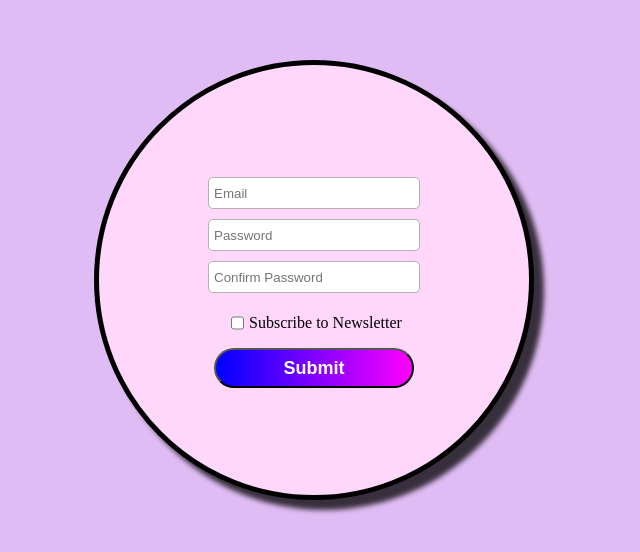
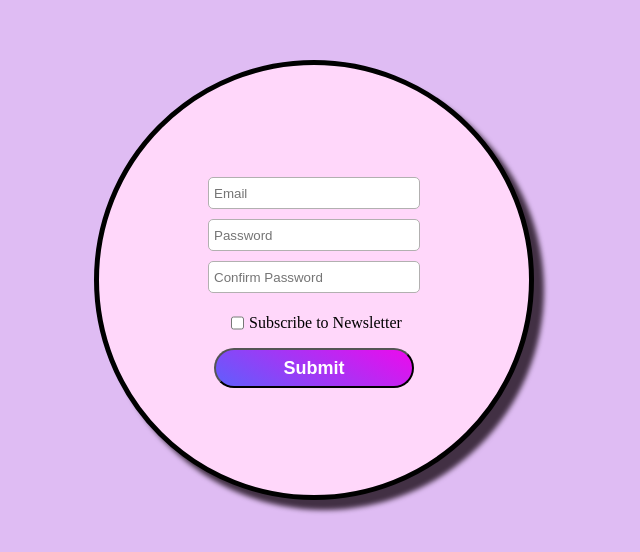
Before and after one commit to dmytrochupryna1/signup-form, a React (Vite) app: page / in a window 1280 px wide. Shown: the part 128-680 px from the top of the page, without its empty margins (326-966 px from the left). Built offline with nearby package versions, Linux system fonts and the light colour scheme.

Commit message:
more styling

```diff
--- a/src/index.css
+++ b/src/index.css
@@ -22,7 +22,7 @@ form {
   background: rgb(255, 215, 250);
   border-radius: 50%;
   /* border shadow to the right */
-  box-shadow: 10px 10px 5px 0px rgba(0, 0, 0, 0.75);
+  box-shadow: 10px 10px 5px 0px rgba(13, 1, 10, 0.75);
   border: 5px solid black;
 }
 
@@ -61,7 +61,7 @@ button {
   justify-content: center;
   align-items: center;
   /* background: gradient of blue and purple */
-  background: linear-gradient(90deg, rgba(0, 0, 255, 1) 0%, rgba(255, 0, 255, 1) 100%);
+  background: linear-gradient(30deg, rgb(95, 95, 252) 0%, rgb(237, 10, 237) 100%);
   font-weight: bold;
   color: rgb(255, 255, 255);
   font-size: 18px;
@@ -72,7 +72,7 @@ button {
 
 button:hover {
   /* background: gradient of blue and purple but different */
-  background: linear-gradient(90deg, rgb(153, 0, 255) 0%, rgb(0, 255, 102) 100%);
+  background: linear-gradient(90deg, rgb(0, 255, 4) 0%, rgb(255, 157, 0) 100%);
 
 }
 
```
